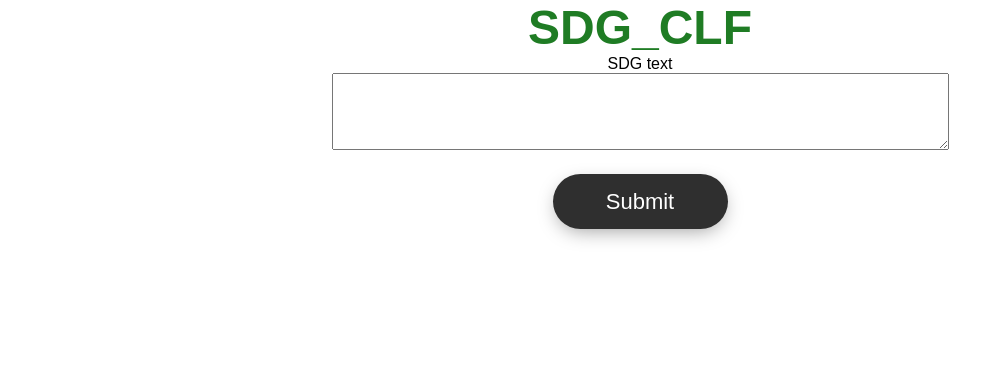
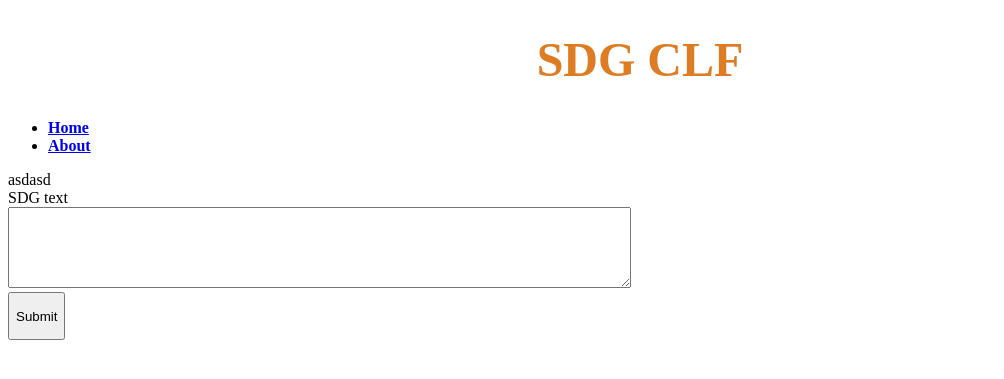
Before and after one commit to Tolsager/sdg_clf_website, a Flask app: page / in a window 1280 px wide. Shown: the top 379 px of the page, without its empty margins (0-1004 px from the left). Run offline with Flask 2, Linux system fonts and the light colour scheme.

Commit message:
added about page

```diff
--- a/templates/style.css
+++ b/static/style.css
@@ -1,10 +1,10 @@
 h1{
     text-align: center;
     font-size:36pt;
-    color:rgb(31, 124, 36);
+    color:rgb(222, 124, 36);
 
 }
-
+/*
 form{
     text-align:center;
 }
@@ -44,3 +44,4 @@ button{
     overflow: hidden;
     cursor: pointer;
 }
+*/
--- /dev/null
+++ b/templates/header.html
@@ -0,0 +1,27 @@
+<!DOCTYPE html>
+<html lang="en">
+<head>
+    <meta charset="UTF-8">
+    <meta http-equiv="X-UA-Compatible" content="IE=edge">
+    <title>SDG CLF</title>
+    <link rel="stylesheet" href="{{ url_for('static', filename='style.css') }}">
+</head>
+<body>
+<header>
+<div class="container">
+    <h1 class="logo">SDG CLF</h1>
+    <strong><nav>
+        <ul class="menu">
+            <li><a href="{{ url_for('home') }}">Home</a></li>
+            <li><a href="{{ url_for('about') }}">About</a></li>
+        </ul>
+    </nav></strong>
+</div>
+</header>
+<div class="container">
+    {% block content %}
+    {% endblock %}
+</div>
+
+</body>
+</html>
--- a/templates/index.html
+++ b/templates/home.html
@@ -1,15 +1,8 @@
-<!DOCTYPE html>
-<html lang="en">
-<head>
-    <meta charset="UTF-8">
-    <meta http-equiv="X-UA-Compatible" content="IE=edge">
-    <title>SDG_CLF</title>
-    <link rel="stylesheet" href="style.css">
-</head>
-<body>
-<h1>SDG_CLF</h1>
+{% extends "header.html" %}
+{% block content %}
+<div class="home">
+<form method="submit">asdasd</form>
 <form method="post">
-<form>
     <label for="sdg_text">SDG text</label>
     <br>
     <textarea rows=5 cols=75 name="sdg_text">{{ request.form["sdg_text"] }}</textarea>
@@ -20,6 +13,5 @@
         </button>
     </div>
 </form>
-
-</body>
-</html>
+</div>
+{% endblock %}
--- a/test.py
+++ b/test.py
@@ -1,12 +1,18 @@
-import flask
-from flask import Flask
+
+from flask import Flask, render_template, request
 
 app = Flask(__name__)
 
 
 @app.route("/", methods=["POST", "GET"])
-def hello_world():
-    if flask.request.method == "POST":
-        sdg_text = flask.request.form["sdg_text"]
-        print(sdg_text)
-    return flask.render_template("index.html")
+def home():
+    if request.method == "POST":
+        sdg_text = request.form["sdg_text"]
+    return render_template("home.html")
+
+@app.route("/about")
+def about():
+    return render_template("about.html")
+
+if __name__ == "__main__":
+    app.run(debug=True)
```
Also changed, not shown: templates/about.html (added, +7 -0 lines).
